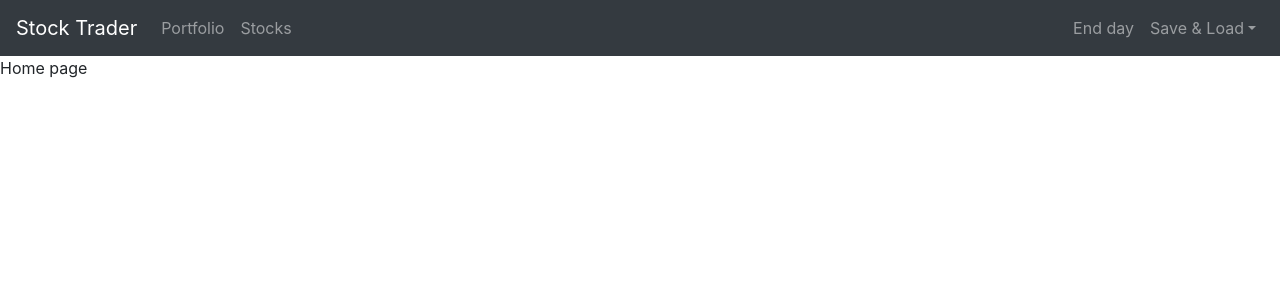
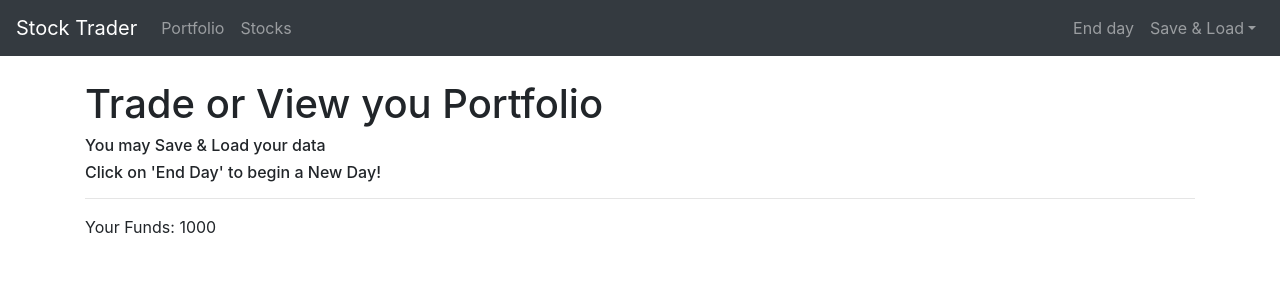
Before and after one commit to chickenfoot88/stock-trader-education-project, a Vue app: page / in a window 1280 px wide. Shown: the top 300 px of the page. Built offline with nearby package versions, Linux system fonts and the light colour scheme.

Commit message:
Add data to home page

```diff
--- a/src/views/Home.vue
+++ b/src/views/Home.vue
@@ -1,10 +1,21 @@
 <template>
-  <div class="home">Home page</div>
+  <div class="container pt-4">
+    <div>
+      <h1>Trade or View you Portfolio</h1>
+      <h6>You may Save & Load your data</h6>
+      <h6>Click on 'End Day' to begin a New Day!</h6>
+      <hr />
+      <p>Your Funds: {{ funds }}</p>
+    </div>
+  </div>
 </template>
-
 <script>
+import { mapGetters } from 'vuex'
 
 export default {
-  name: 'Home',
+  name: 'HomePage',
+  computed: {
+    ...mapGetters('portfolio', ['funds']),
+  },
 }
 </script>
```
